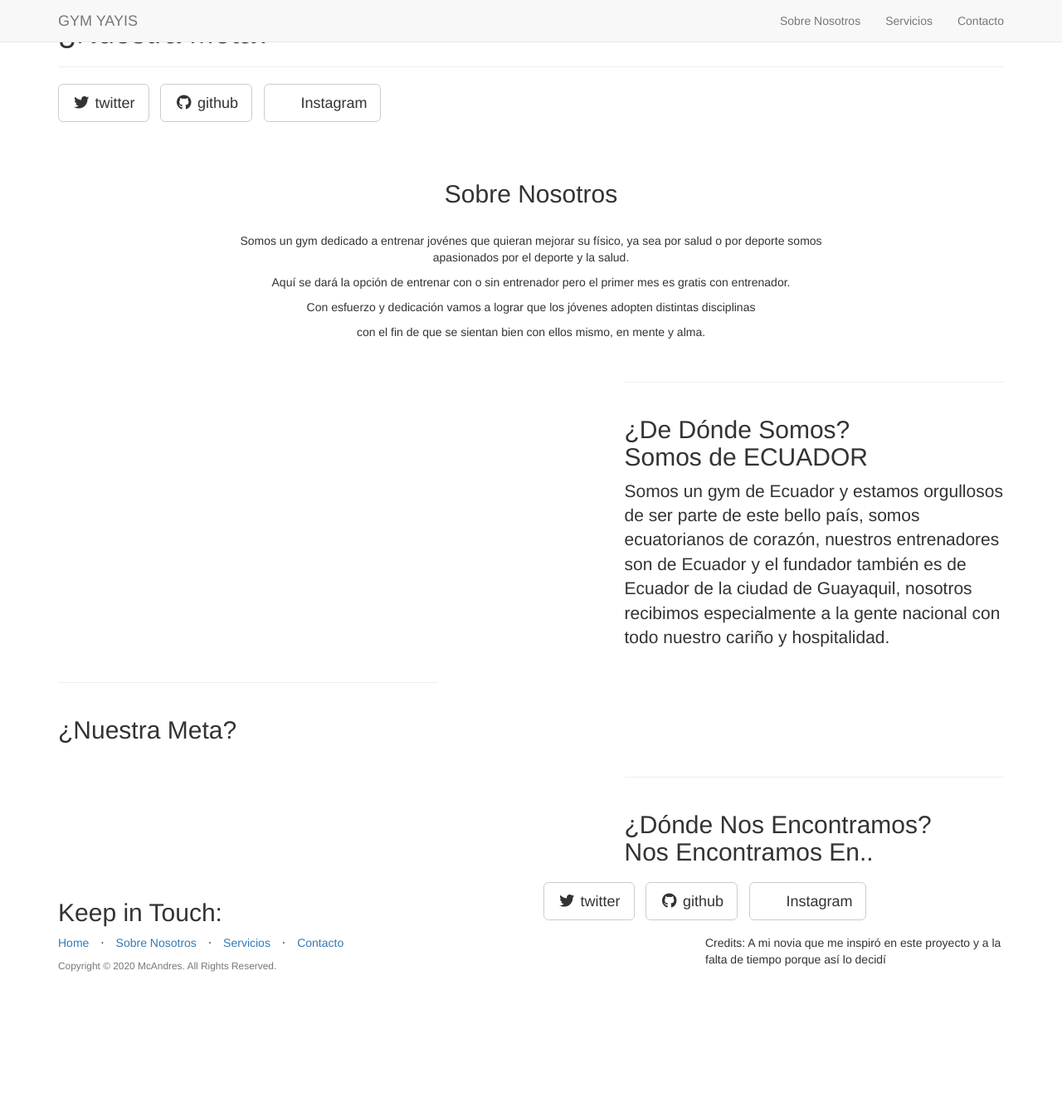
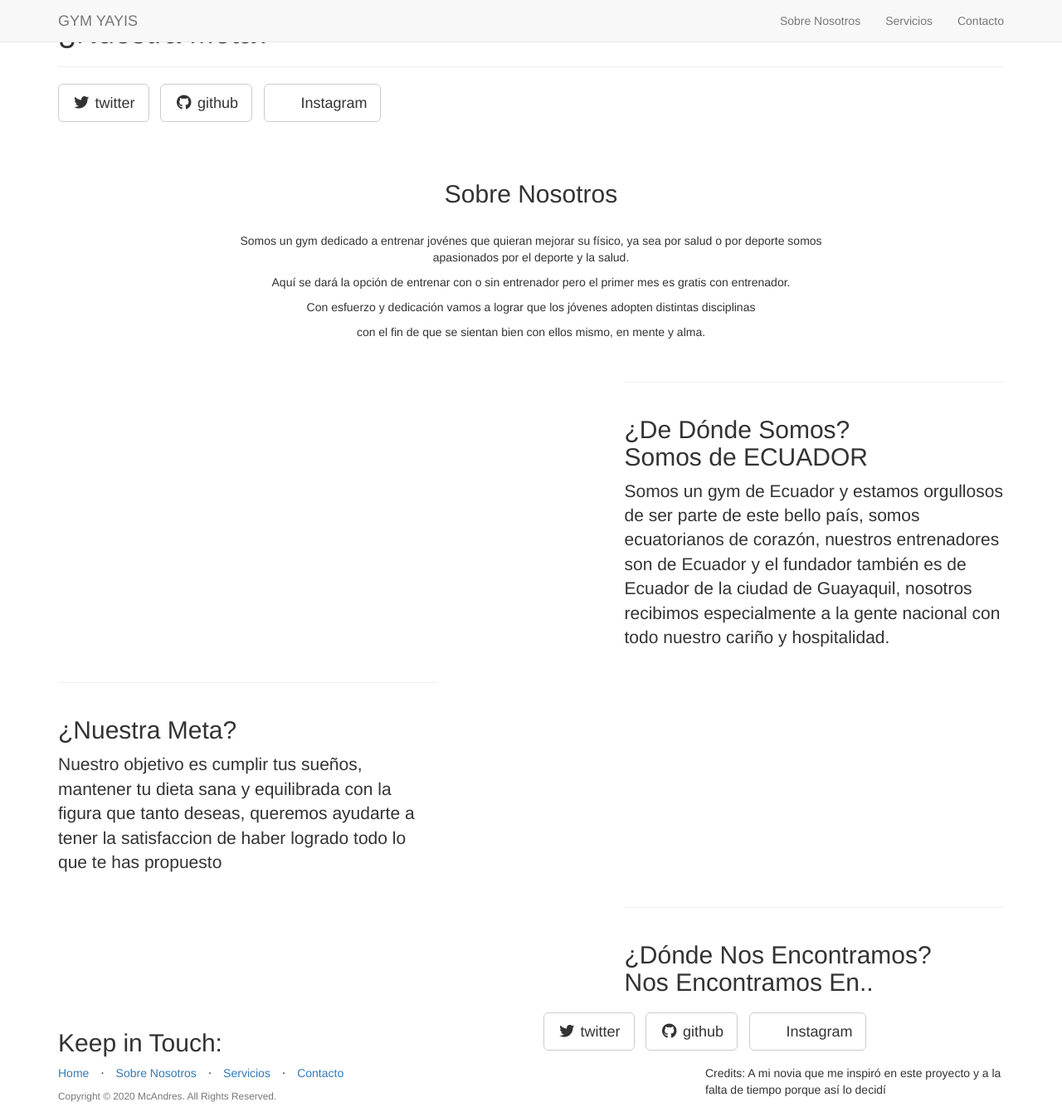
Before and after one commit to mcandres/texture, a Jekyll site: the page built from _posts/2014-09-22-services-2.markdown, in a window 1280 px wide and 1340 px high. Shown: the whole window at 83% size. Built offline with Jekyll 4.4.1, drawn with Linux system fonts in a browser that asks for light colours; nearby versions of some CDN libraries; library files that are not in the unit come from our copies.

Commit message:
Update 2014-09-22-services-2.markdown
dadadada

```diff
--- a/_posts/2014-09-22-services-2.markdown
+++ b/_posts/2014-09-22-services-2.markdown
@@ -5,3 +5,4 @@ category: Services
 title: ¿Nuestra Meta?<br>
 description: |
 ---
+  Nuestro objetivo es cumplir tus sueños, mantener tu dieta sana y equilibrada con la figura que tanto deseas, queremos ayudarte a tener la satisfaccion de haber logrado todo lo que te has propuesto
```
